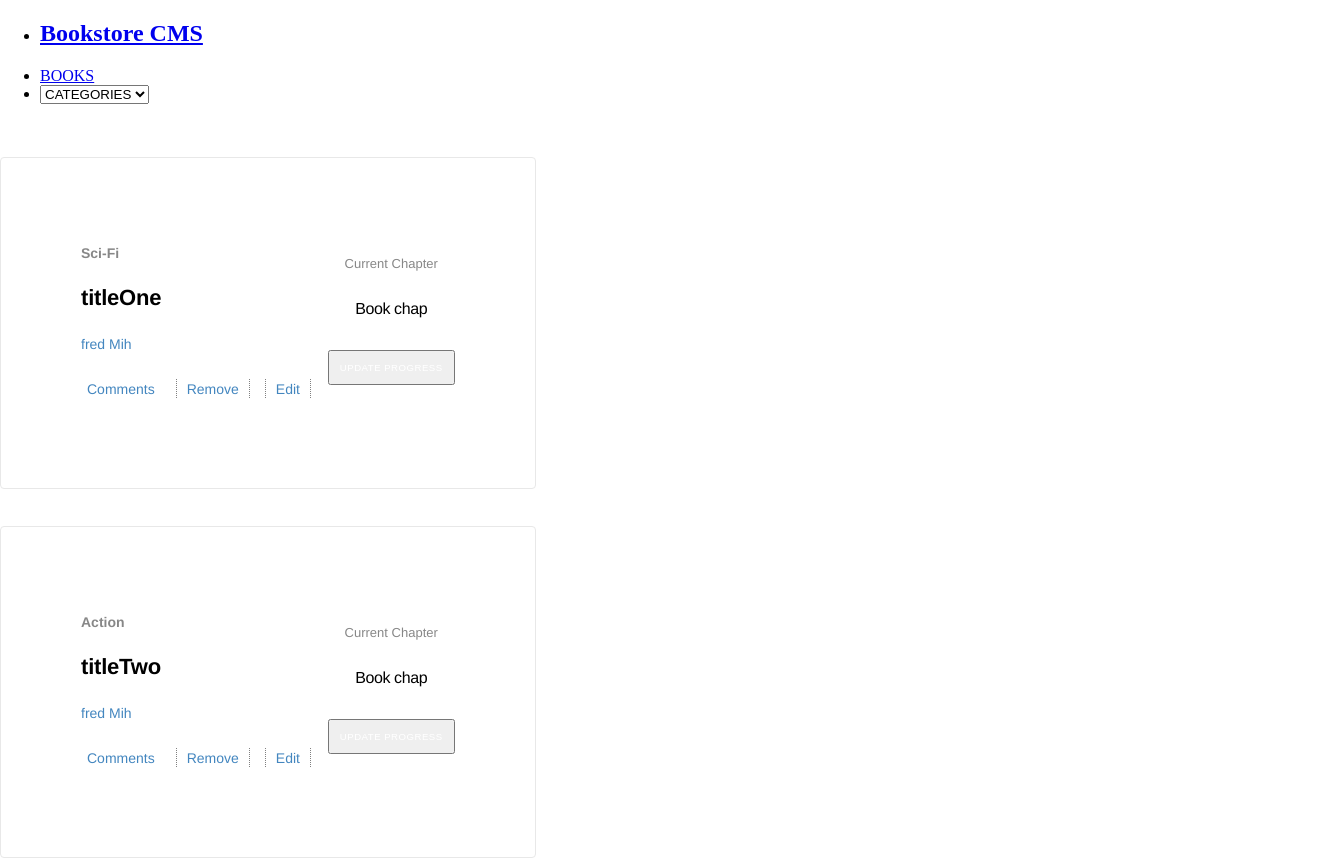
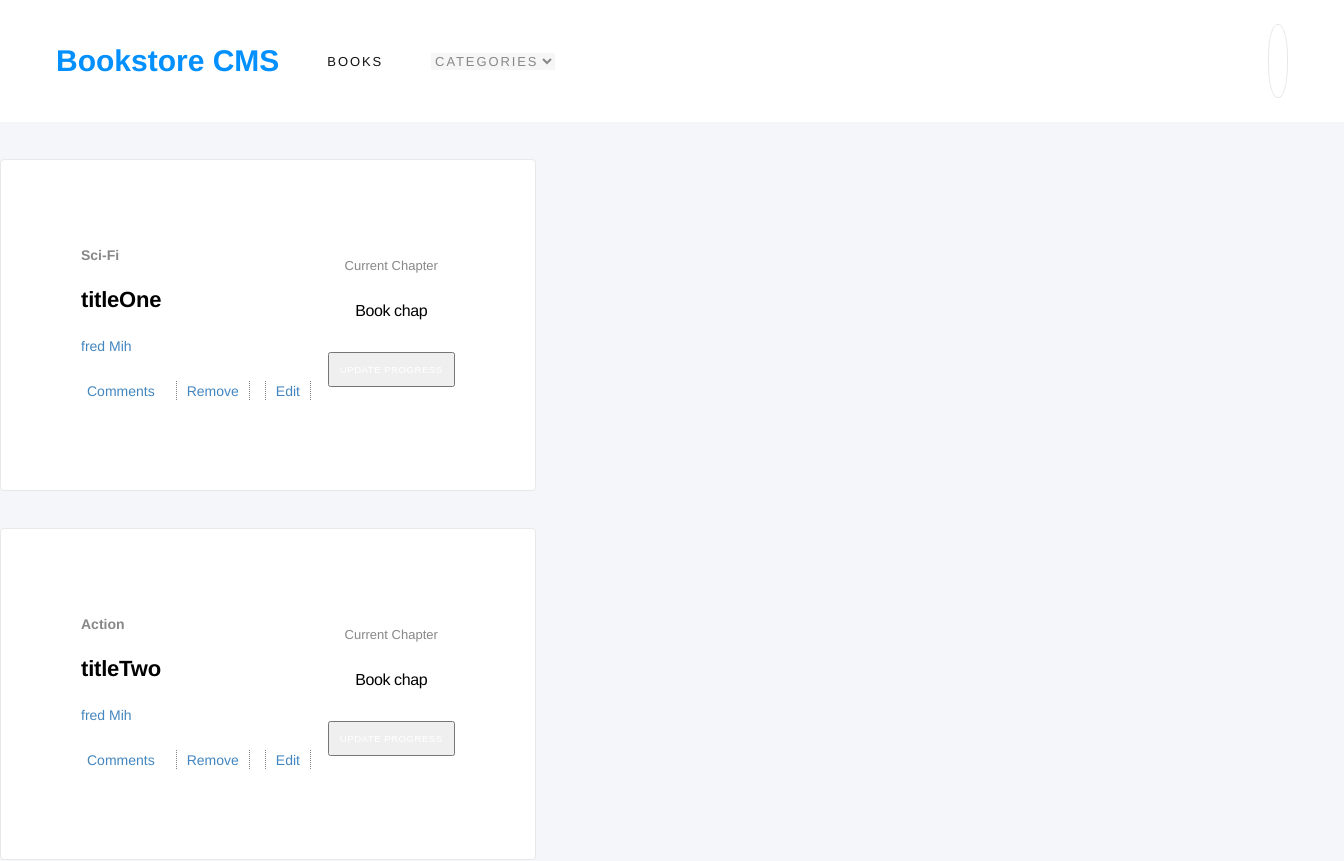
Before and after one commit to FrederickMih/Bookstore, a React (Create React App) app: page / in a window 1280 px wide. Shown: the top 861 px of the page, 1344 px wide, since content can reach past the window. Built offline with nearby package versions, Linux system fonts and the light colour scheme.

Commit message:
Add some Styles for the NagicationBar component

```diff
--- a/src/components/NavigationBar.js
+++ b/src/components/NavigationBar.js
@@ -1,5 +1,6 @@
 import React from 'react';
 import CategoryFilter from './CategoryFilter';
+import '../styles/NavigationBar.css';
 
 const NavigationBar = () => (
   <nav className="nav-bar" id="navbar">
--- /dev/null
+++ b/src/styles/NavigationBar.css
@@ -0,0 +1,82 @@
+body {
+  background-color: rgb(245, 246, 250);
+}
+
+.nav-bar {
+  width: 100%;
+  background-color: white;
+  display: flex;
+  justify-content: space-between;
+  padding: 0 2rem;
+}
+
+.nav-list {
+  list-style-type: none;
+  margin: 0;
+  padding: 0;
+  display: flex;
+  justify-content: left;
+  align-items: center;
+}
+
+.nav-list-item {
+  margin: 1.5rem;
+}
+
+.nav-list a {
+  text-decoration: none;
+}
+
+.logo-a {
+  background-color: white;
+  border: none;
+  width: 15rem;
+  height: 2.313rem;
+  font-family: Montserrat, Helvetica, sans-serif;
+  font-size: 1.875rem;
+  font-weight: bold;
+  font-stretch: normal;
+  font-style: normal;
+  line-height: normal;
+  letter-spacing: normal;
+  color: #0290ff;
+}
+
+.nav-a-selected {
+  border: none;
+  background-color: white;
+  font-family: Montserrat, Helvetica, sans-serif;
+  font-size: 0.813rem;
+  font-weight: normal;
+  font-stretch: normal;
+  font-style: normal;
+  line-height: normal;
+  letter-spacing: 1.9px;
+  color: #121212;
+}
+
+.categories-select {
+  border: none;
+  opacity: 0.5;
+  font-family: Montserrat, Helvetica, sans-serif;
+  font-size: 0.813rem;
+  font-weight: normal;
+  font-stretch: normal;
+  font-style: normal;
+  line-height: normal;
+  letter-spacing: 1.9px;
+  color: #121212;
+}
+
+.user-div {
+  border: solid 1px #e8e8e8;
+  border-radius: 45%;
+  padding: 0.5rem;
+  margin: 1.5rem;
+}
+
+.fa-user {
+  color: #0290ff;
+  margin-left: 0.15rem;
+  margin-top: 0.15rem;
+}
```
